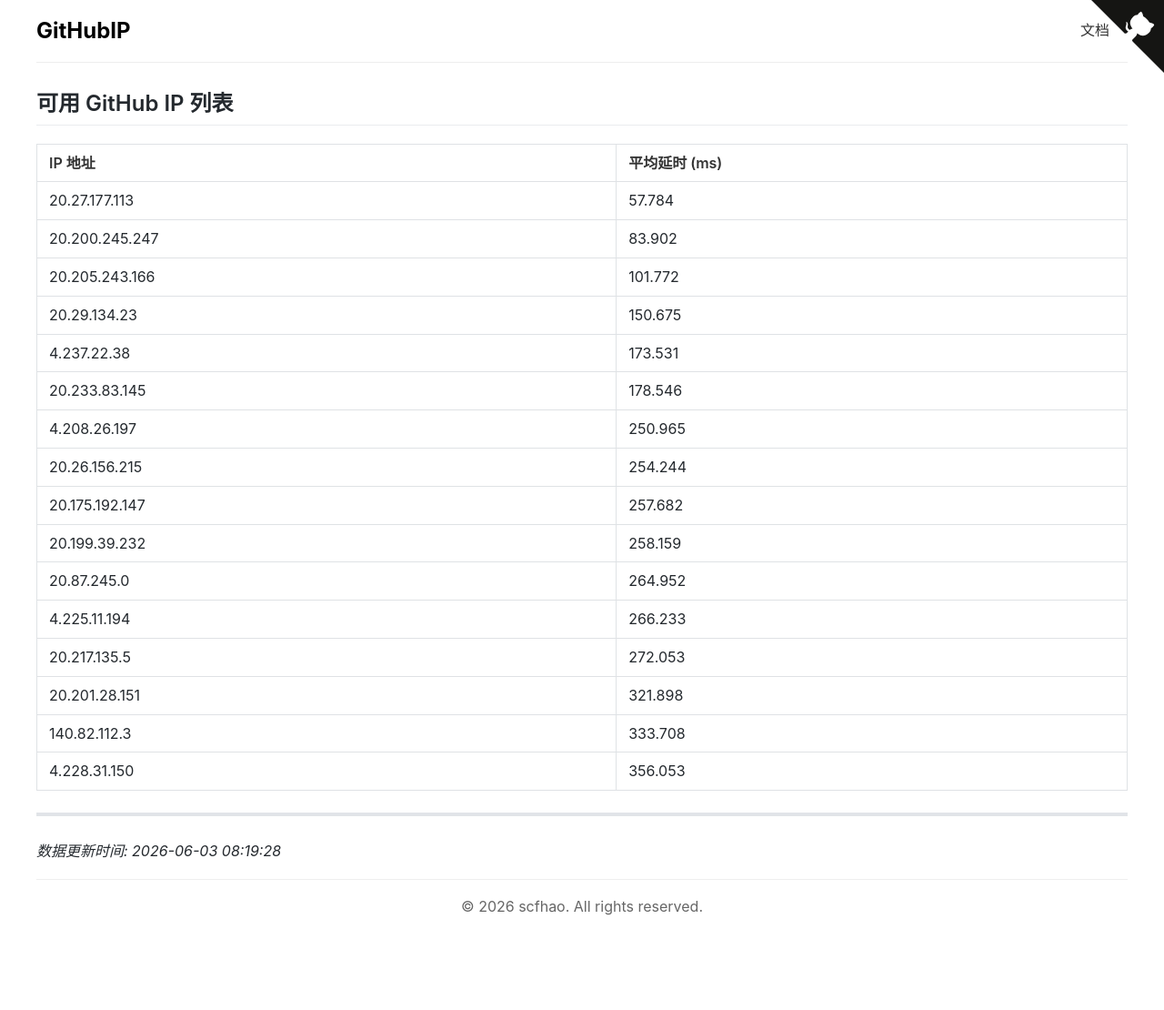
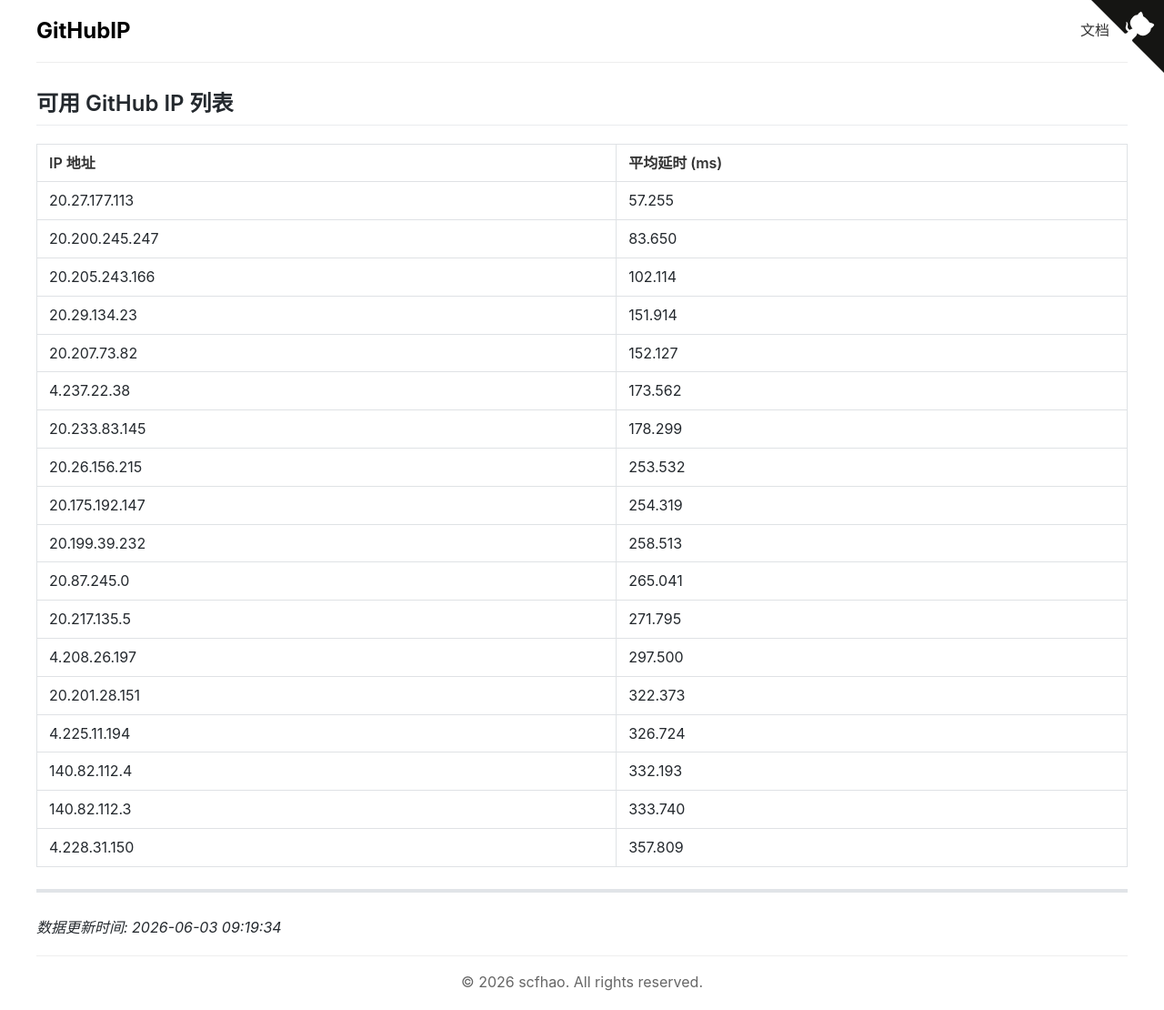
Before and after one commit to scfhao/GitHubIP, a Jekyll site: the page built from index.md, in a window 1280 px wide. Shown: the whole page at 91% size. Built offline with Jekyll 4.4.1, drawn with Linux system fonts in a browser that asks for light colours; before the commit the page ends 1026 px from its top, so only the background shows below that.

Commit message:
自动脚本执行 - 2026-06-03 09:19:34

```diff
--- a/index.md
+++ b/index.md
@@ -1,30 +1,32 @@
 ---
 layout: home
 title: GitHub IP 列表
-date: 2026-06-03 08:19:28
+date: 2026-06-03 09:19:34
 ---
 
 ## 可用 GitHub IP 列表
 
 | IP 地址 | 平均延时 (ms) |
 |---------|--------------|
-| 20.27.177.113 | 57.784 |
-| 20.200.245.247 | 83.902 |
-| 20.205.243.166 | 101.772 |
-| 20.29.134.23 | 150.675 |
-| 4.237.22.38 | 173.531 |
-| 20.233.83.145 | 178.546 |
-| 4.208.26.197 | 250.965 |
-| 20.26.156.215 | 254.244 |
-| 20.175.192.147 | 257.682 |
-| 20.199.39.232 | 258.159 |
-| 20.87.245.0 | 264.952 |
-| 4.225.11.194 | 266.233 |
-| 20.217.135.5 | 272.053 |
-| 20.201.28.151 | 321.898 |
-| 140.82.112.3 | 333.708 |
-| 4.228.31.150 | 356.053 |
+| 20.27.177.113 | 57.255 |
+| 20.200.245.247 | 83.650 |
+| 20.205.243.166 | 102.114 |
+| 20.29.134.23 | 151.914 |
+| 20.207.73.82 | 152.127 |
+| 4.237.22.38 | 173.562 |
+| 20.233.83.145 | 178.299 |
+| 20.26.156.215 | 253.532 |
+| 20.175.192.147 | 254.319 |
+| 20.199.39.232 | 258.513 |
+| 20.87.245.0 | 265.041 |
+| 20.217.135.5 | 271.795 |
+| 4.208.26.197 | 297.500 |
+| 20.201.28.151 | 322.373 |
+| 4.225.11.194 | 326.724 |
+| 140.82.112.4 | 332.193 |
+| 140.82.112.3 | 333.740 |
+| 4.228.31.150 | 357.809 |
 
 ---
 
-*数据更新时间: 2026-06-03 08:19:28*
+*数据更新时间: 2026-06-03 09:19:34*
```
